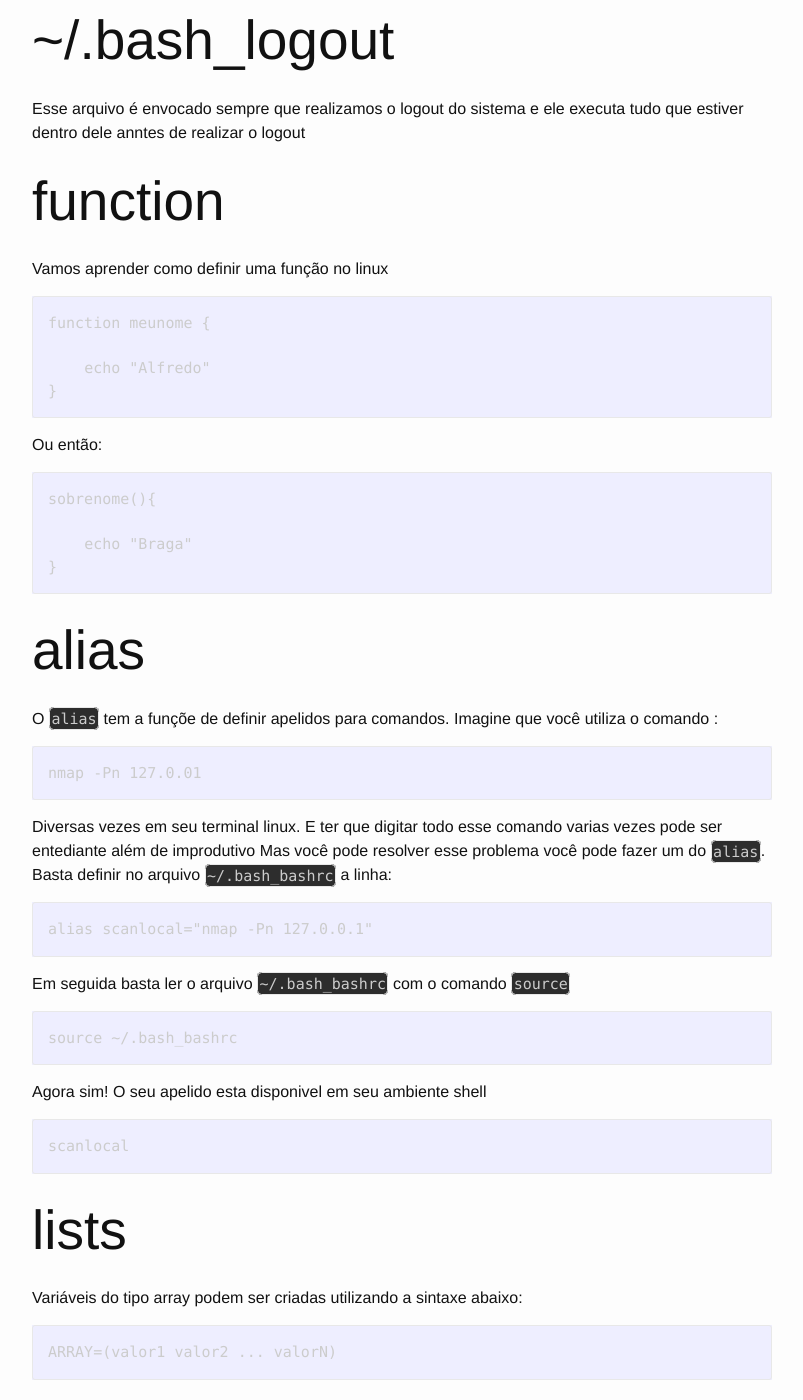
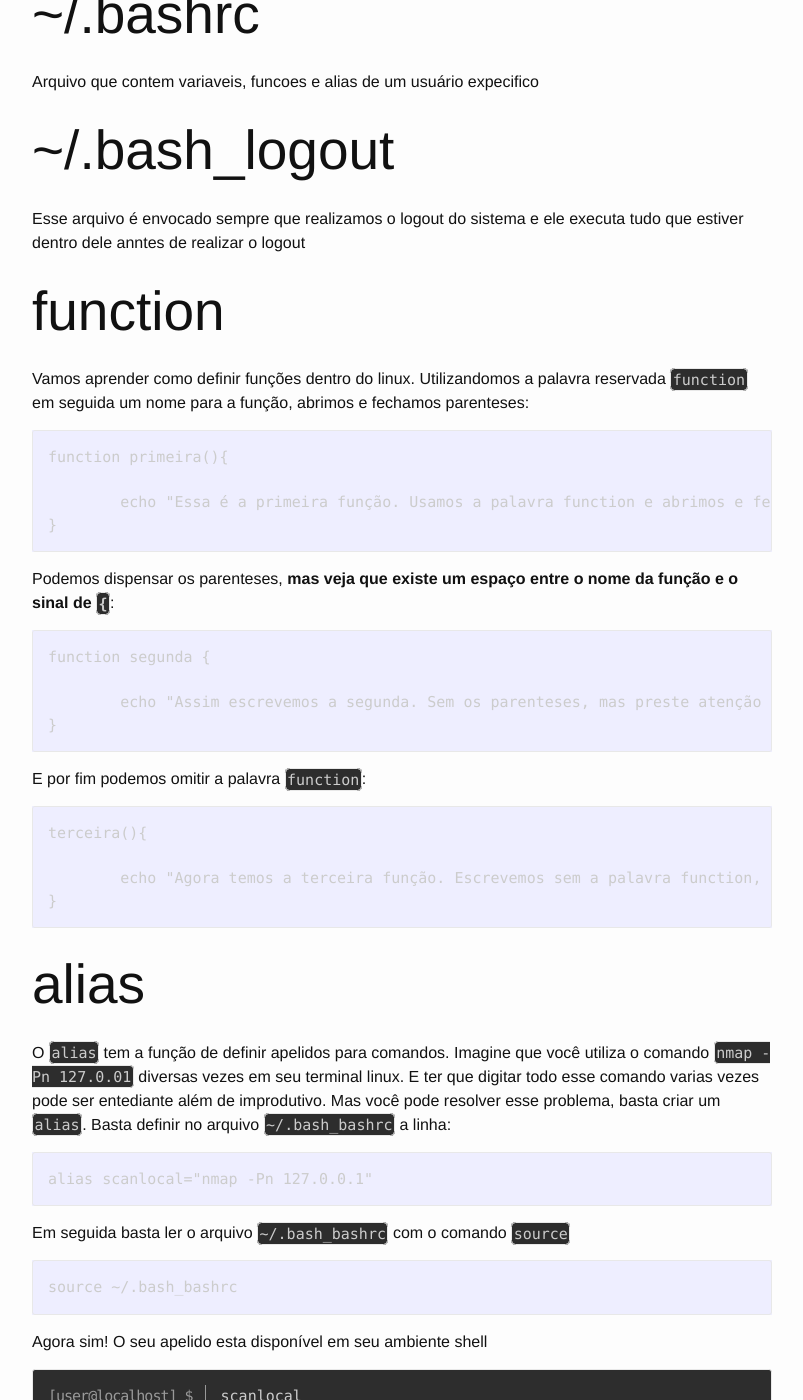
Before and after one commit to alphabraga/lpic1, a Jekyll site: the page built from topicos/105/105-1-modifique-e-utilize-o-ambiente-shell.md, in a window 1280 px wide and 1400 px high, scrolled down 3202 px. Shown: the whole window, without its empty margins (238-1041 px from the left). Built offline with Jekyll 4.4.1, drawn with Linux system fonts in a browser that asks for light colours; some of the changed text lies outside the part shown.

Commit message:
melhorias no conteudo

```diff
--- a/topicos/105/105-1-modifique-e-utilize-o-ambiente-shell.md
+++ b/topicos/105/105-1-modifique-e-utilize-o-ambiente-shell.md
@@ -16,7 +13,7 @@
 
 ## source
 
-O comando source serve para executar arquivos de script.
+O comando `source` serve para executar arquivos de script.
 
 **Mas qual a diferença entre ele e o `sh` ou `bash` ?**. O comando `source` não abre uma nova sessão de shell dessa forma variáveis definidas localmente são lidas pelo script. Vejamos o exemplo abaixo:
 
@@ -28,23 +25,25 @@
 	linux
 </pre>
 
-O script `meusistema.sh` exibe na tela o valor da variável local previamente definida. Primeiro vamos executar o script apenas utilizando o comanod `bash`
+O script `meusistema.sh` exibe na tela o valor da variável local previamente definida. Veja abaixo o conteúdo de nosso script:
 
 	echo $SISTEMA
+
+Agora vamos executar o script apenas utilizando o comanod `bash`:
 
 <pre class="command-line language-bash">
 <code>bash meusistema.sh</code>
 
 </pre>
 
-Agora com o source:
+Agora em vez do `bash` vamos usar o `source` com o source:
 
 <pre class="command-line language-bash">
 <code>source meusistema.sh</code>
 linux
 </pre>
 
-Podemos rodar nossos scripts usando o source trocando a palavra "source" por um "." . Ficando dessa forma:
+Podemos rodar nossos scripts usando o source trocando a palavra `source` por um  `.` . Ficando dessa forma:
 
 <pre class="command-line language-bash">
 <code>. meusistema.sh</code>
@@ -69,7 +68,7 @@
 
 ## set
 
-Esse comando lista todos as **variáveis locais** e **variáveis de ambiente** além das **funções**.
+Esse comando lista todas as **variáveis locais** e **variáveis de ambiente** além de **funções**.
 
 Veja o exemplo abaixo onde definimos uma variável local e em seguida procuramos essa variável com o comando `env`. E não encontramos o valor pois o comando `env` só encontra variáveis exportadas.
 
@@ -96,11 +95,16 @@
 
 O comando export realiza o exportação de uma variável para o ambiente do `shell`.
 
-É importante ressaltar que um shell script que utiliza variáveis só consegue ler as mesmas se elas estiverem expotadas. Isso porque quando executamos um script um novo `shell` é aberto. Para executar um script levando em consideraão as variáveis locais utilizamos o comando `source`
+É importante ressaltar que um shell script que utiliza variáveis não declaradas dentro dele, só consegue ler as mesmas se elas estiverem expotadas. Isso porque quando executamos um script um novo `shell` é aberto. Para executar um script levando em consideraão as variáveis locais utilizamos o comando `source`
 
 ## unset
 
-Remove uma variável do ambiente.
+Remove uma variável até mesmo se ela estiver exportada do ambiente. Para utilizar o comando basta executar:
+
+<pre class="command-line language-bash">
+<code>unset nomedavariavel</code>
+</pre>
+
 
 ## ~/.bash_profile
 
@@ -126,32 +130,32 @@
 
 ## function
 
-Vamos aprender como definir uma função no linux
+Vamos aprender como definir funções dentro do linux. Utilizandomos a palavra reservada `function` em seguida um nome para a função, abrimos e fechamos parenteses:
 
-	function meunome {
+	function primeira(){
 
-		echo "Alfredo"
+	        echo "Essa é a primeira função. Usamos a palavra function e abrimos e fechamos parenteses depois do nome da função."
 	}
 
-Ou então:
 
+Podemos dispensar os parenteses, **mas veja que existe um espaço entre o nome da função e o sinal de `{`**:
 
-	sobrenome(){
+	function segunda {
 
-		echo "Braga"
+	        echo "Assim escrevemos a segunda. Sem os parenteses, mas preste atenção pois existe um espaço entre o nome da função e as chaves"
+	}
+
+E por fim podemos omitir a palavra `function`:
+
+	terceira(){
+
+	        echo "Agora temos a terceira função. Escrevemos sem a palavra function, mas com os parenteses"
 	}
 
 
 ## alias
 
-O `alias` tem a funçõe de definir apelidos para comandos. Imagine que você utiliza o comando :
-
-
-	nmap -Pn 127.0.01
-
-
-Diversas vezes em seu terminal linux. E ter que digitar todo esse comando varias vezes pode ser entediante além de improdutivo
-Mas você pode resolver esse problema você pode fazer um do `alias`. Basta definir no arquivo `~/.bash_bashrc` a linha:
+O `alias` tem a função de definir apelidos para comandos. Imagine que você utiliza o comando `nmap -Pn 127.0.01` diversas vezes em seu terminal linux. E ter que digitar todo esse comando varias vezes pode ser entediante além de improdutivo. Mas você pode resolver esse problema, basta criar um `alias`. Basta definir no arquivo `~/.bash_bashrc` a linha:
 
 
 	alias scanlocal="nmap -Pn 127.0.0.1"
@@ -161,10 +165,12 @@
 
 	source ~/.bash_bashrc
 
-Agora sim! O seu apelido esta disponivel em seu ambiente shell
+Agora sim! O seu apelido esta disponível em seu ambiente shell
 
+<pre class="command-line language-bash">
+<code>scanlocal</code>
+</pre>
 
-	scanlocal
 
 ## lists
 
```
Also changed, not shown: other parts of topicos/105/105-1-modifique-e-utilize-o-ambiente-shell.md (+2 -5 lines).
